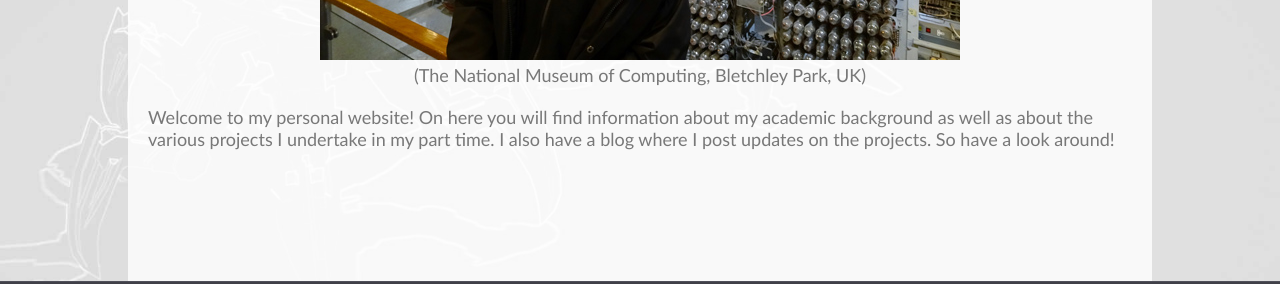
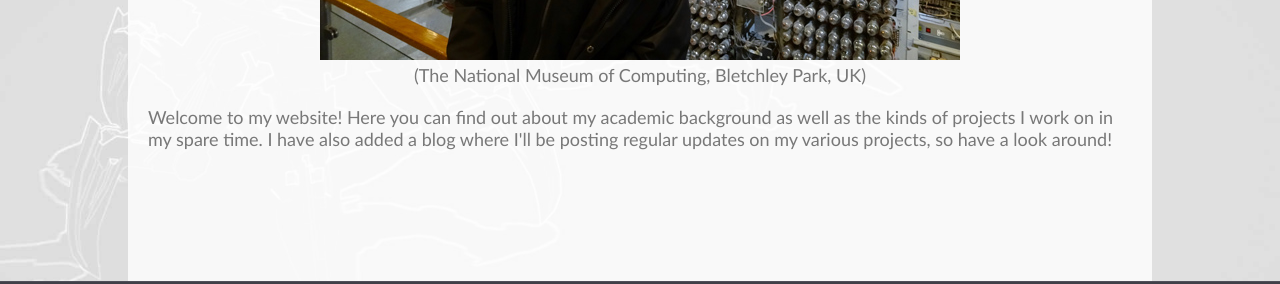
Before and after one commit to christophertmparrott/christophertmparrott.github.io, a Jekyll site: the page built from index.html, in a window 1280 px wide. Shown: the part 597-881 px from the top of the page. Built offline with Jekyll 4.4.1, drawn with Linux system fonts in a browser that asks for light colours; some web fonts are replaced.

Commit message:
Changed homepage text

```diff
--- a/index.html
+++ b/index.html
@@ -8,4 +8,4 @@ description: Porfolio Website and Blog of Christopher Parrott
 					<center>(The National Museum of Computing, Bletchley Park, UK)</center>
 				</div>
 
-				<p>Welcome to my personal website! On here you will find information about my academic background as well as about the various projects I undertake in my part time. I also have a blog where I post updates on the projects. So have a look around!</p>
+				<p>Welcome to my website! Here you can find out about my academic background as well as the kinds of projects I work on in my spare time. I have also added a blog where I'll be posting regular updates on my various projects, so have a look around!</p>
```
